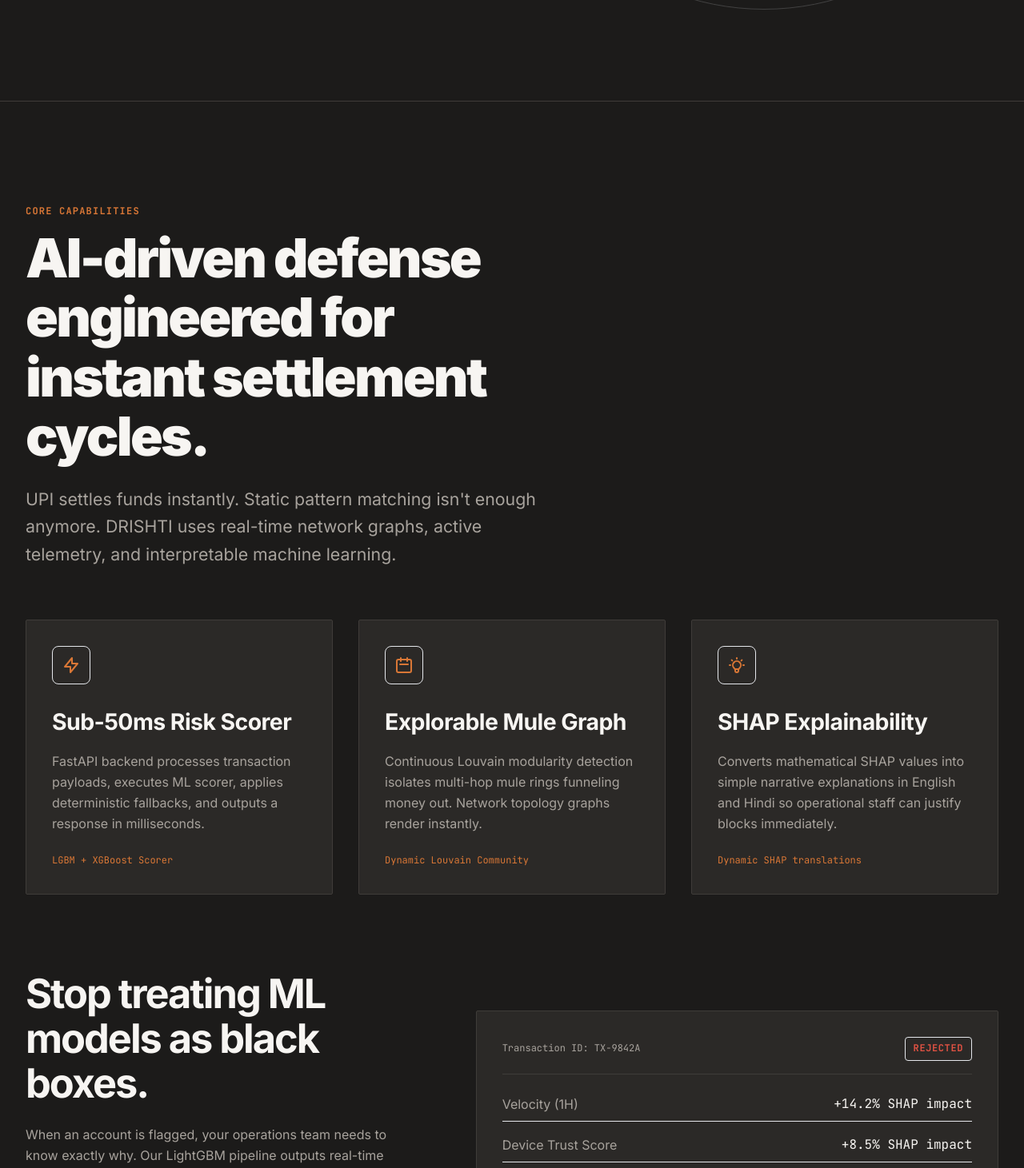
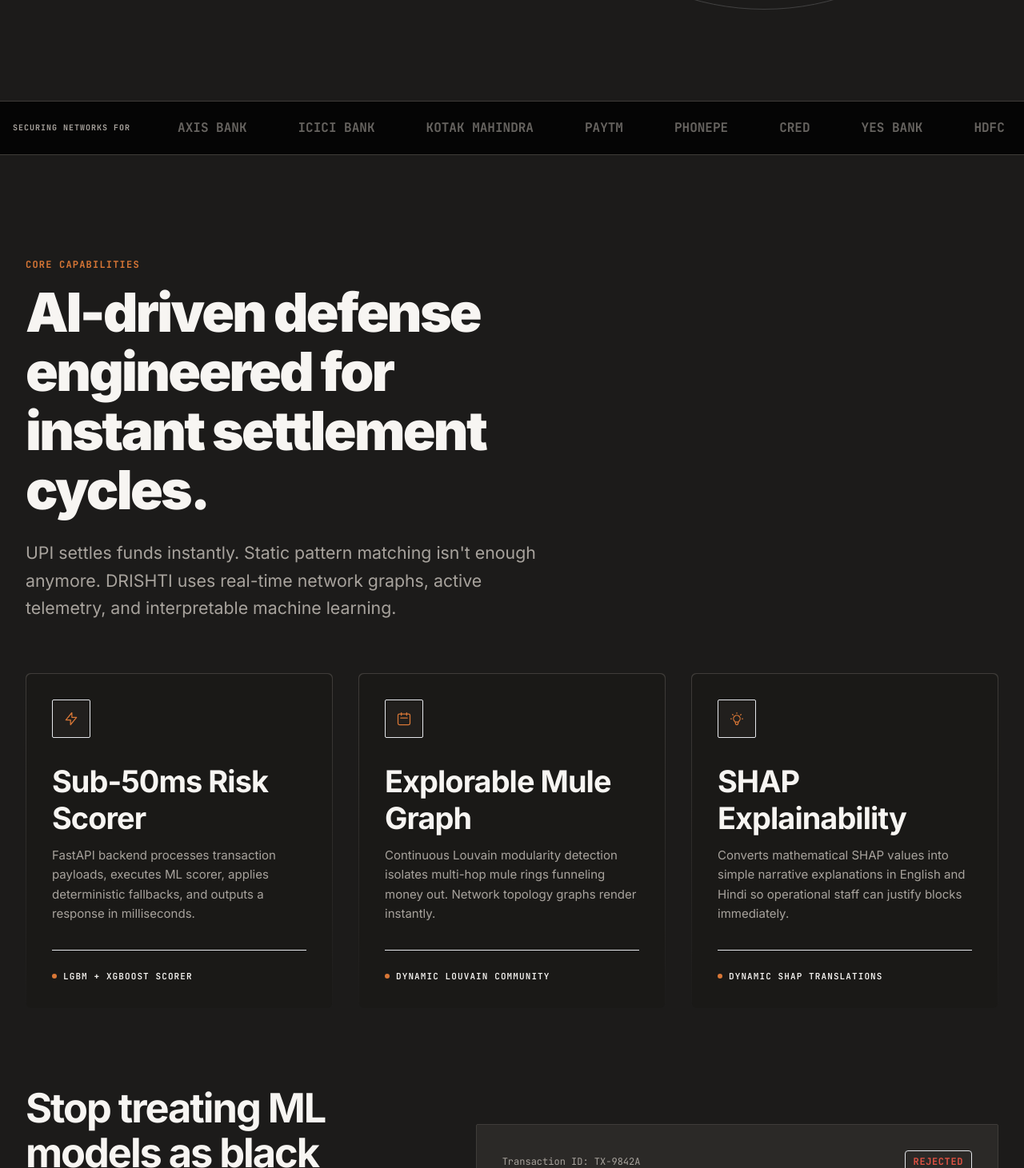
Before and after one commit to ShivamGawade-XS/DRISHTI, a Next.js app in the folder frontend/: page / in a window 1280 px wide. Shown: the part 829-2290 px from the top of the page at 80% size. Built offline with nearby package versions, Linux system fonts and the light colour scheme.

Commit message:
feat(marketing): hero section with marquee and features

```diff
--- a/frontend/src/app/(marketing)/page.tsx
+++ b/frontend/src/app/(marketing)/page.tsx
@@ -38,6 +38,29 @@ export default function MarketingPage() {
         </div>
       </section>
 
+      {/* HORIZONTAL MARQUEE SECTION */}
+      <section className="w-full border-b border-ui-border bg-[#050505] py-5 overflow-hidden flex items-center">
+        <div className="max-w-7xl mx-auto px-4 flex items-center w-full">
+          <span className="text-[10px] font-mono font-bold text-ui-muted uppercase tracking-widest mr-8 shrink-0">Securing Networks For</span>
+          <div className="flex-1 overflow-hidden relative mask-edges">
+            <div className="flex animate-marquee whitespace-nowrap gap-16 items-center">
+              {[...Array(2)].map((_, i) => (
+                <div key={i} className="flex gap-16 items-center text-sm font-bold font-mono text-ui-muted opacity-60">
+                  <span>HDFC BANK</span>
+                  <span>AXIS BANK</span>
+                  <span>ICICI BANK</span>
+                  <span>KOTAK MAHINDRA</span>
+                  <span>PAYTM</span>
+                  <span>PHONEPE</span>
+                  <span>CRED</span>
+                  <span>YES BANK</span>
+                </div>
+              ))}
+            </div>
+          </div>
+        </div>
+      </section>
+
       {/* 2. FEATURES SECTION */}
       <section id="features" className="w-full border-b border-ui-border py-24 md:py-32 bg-ui-bg">
         <div className="max-w-7xl mx-auto px-4 sm:px-6 lg:px-8">
@@ -53,46 +76,64 @@ export default function MarketingPage() {
 
           <div className="grid grid-cols-1 md:grid-cols-3 gap-8">
             {/* Feature 1 */}
-            <Card className="p-8 border border-ui-border bg-ui-card/50 flex flex-col justify-between h-full group hover:border-ui-accent transition-colors">
+            <div className="relative group rounded-md bg-gradient-to-b from-ui-border to-transparent p-[1px] overflow-hidden transition-all duration-500 hover:shadow-[0_0_30px_rgba(235,142,75,0.1)]">
+              <div className="absolute inset-0 bg-gradient-to-br from-ui-accent/10 to-transparent opacity-0 group-hover:opacity-100 transition-opacity duration-500" />
+              <div className="h-full rounded-md bg-[#1A1917] p-8 flex flex-col justify-between relative z-10">
                 <div>
-                <div className="w-12 h-12 bg-ui-accent/10 border border-ui-accent/30 rounded-lg flex items-center justify-center text-ui-accent mb-6">
-                  <svg className="w-6 h-6" fill="none" stroke="currentColor" viewBox="0 0 24 24"><path strokeLinecap="round" strokeLinejoin="round" strokeWidth={2} d="M13 10V3L4 14h7v7l9-11h-7z" /></svg>
+                  <div className="w-12 h-12 bg-[#211F1D] border border-ui-border/80 rounded-sm flex items-center justify-center text-ui-accent mb-8 shadow-inner group-hover:scale-110 transition-transform duration-500">
+                    <svg className="w-5 h-5" fill="none" stroke="currentColor" viewBox="0 0 24 24"><path strokeLinecap="round" strokeLinejoin="round" strokeWidth={1.5} d="M13 10V3L4 14h7v7l9-11h-7z" /></svg>
                   </div>
-                <h4 className="text-lg font-bold text-ui-text mb-3">Sub-50ms Risk Scorer</h4>
-                <p className="text-sm text-ui-muted leading-relaxed">
+                  <h4 className="text-xl font-bold text-ui-text mb-3 tracking-tight">Sub-50ms Risk Scorer</h4>
+                  <p className="text-[15px] text-ui-muted leading-relaxed">
                     FastAPI backend processes transaction payloads, executes ML scorer, applies deterministic fallbacks, and outputs a response in milliseconds.
                   </p>
                 </div>
-              <div className="mt-6 text-xs font-mono text-ui-accent">LGBM + XGBoost Scorer</div>
-            </Card>
+                <div className="mt-8 pt-6 border-t border-ui-border/50 text-[11px] uppercase tracking-widest font-mono text-ui-accent/80 font-semibold flex items-center">
+                  <span className="w-1.5 h-1.5 bg-ui-accent rounded-full mr-2" />
+                  LGBM + XGBoost Scorer
+                </div>
+              </div>
+            </div>
 
             {/* Feature 2 */}
-            <Card className="p-8 border border-ui-border bg-ui-card/50 flex flex-col justify-between h-full group hover:border-ui-accent transition-colors">
+            <div className="relative group rounded-md bg-gradient-to-b from-ui-border to-transparent p-[1px] overflow-hidden transition-all duration-500 hover:shadow-[0_0_30px_rgba(235,142,75,0.1)]">
+              <div className="absolute inset-0 bg-gradient-to-br from-ui-accent/10 to-transparent opacity-0 group-hover:opacity-100 transition-opacity duration-500" />
+              <div className="h-full rounded-md bg-[#1A1917] p-8 flex flex-col justify-between relative z-10">
                 <div>
-                <div className="w-12 h-12 bg-ui-accent/10 border border-ui-accent/30 rounded-lg flex items-center justify-center text-ui-accent mb-6">
-                  <svg className="w-6 h-6" fill="none" stroke="currentColor" viewBox="0 0 24 24"><path strokeLinecap="round" strokeLinejoin="round" strokeWidth={2} d="M8 7V3m8 4V3m-9 8h10M5 21h14a2 2 0 002-2V7a2 2 0 00-2-2H5a2 2 0 00-2 2v12a2 2 0 002 2z" /></svg>
+                  <div className="w-12 h-12 bg-[#211F1D] border border-ui-border/80 rounded-sm flex items-center justify-center text-ui-accent mb-8 shadow-inner group-hover:scale-110 transition-transform duration-500">
+                    <svg className="w-5 h-5" fill="none" stroke="currentColor" viewBox="0 0 24 24"><path strokeLinecap="round" strokeLinejoin="round" strokeWidth={1.5} d="M8 7V3m8 4V3m-9 8h10M5 21h14a2 2 0 002-2V7a2 2 0 00-2-2H5a2 2 0 00-2 2v12a2 2 0 002 2z" /></svg>
                   </div>
-                <h4 className="text-lg font-bold text-ui-text mb-3">Explorable Mule Graph</h4>
-                <p className="text-sm text-ui-muted leading-relaxed">
+                  <h4 className="text-xl font-bold text-ui-text mb-3 tracking-tight">Explorable Mule Graph</h4>
+                  <p className="text-[15px] text-ui-muted leading-relaxed">
                     Continuous Louvain modularity detection isolates multi-hop mule rings funneling money out. Network topology graphs render instantly.
                   </p>
                 </div>
-              <div className="mt-6 text-xs font-mono text-ui-accent">Dynamic Louvain Community</div>
-            </Card>
+                <div className="mt-8 pt-6 border-t border-ui-border/50 text-[11px] uppercase tracking-widest font-mono text-ui-accent/80 font-semibold flex items-center">
+                  <span className="w-1.5 h-1.5 bg-ui-accent rounded-full mr-2" />
+                  Dynamic Louvain Community
+                </div>
+              </div>
+            </div>
 
             {/* Feature 3 */}
-            <Card className="p-8 border border-ui-border bg-ui-card/50 flex flex-col justify-between h-full group hover:border-ui-accent transition-colors">
+            <div className="relative group rounded-md bg-gradient-to-b from-ui-border to-transparent p-[1px] overflow-hidden transition-all duration-500 hover:shadow-[0_0_30px_rgba(235,142,75,0.1)]">
+              <div className="absolute inset-0 bg-gradient-to-br from-ui-accent/10 to-transparent opacity-0 group-hover:opacity-100 transition-opacity duration-500" />
+              <div className="h-full rounded-md bg-[#1A1917] p-8 flex flex-col justify-between relative z-10">
                 <div>
-                <div className="w-12 h-12 bg-ui-accent/10 border border-ui-accent/30 rounded-lg flex items-center justify-center text-ui-accent mb-6">
-                  <svg className="w-6 h-6" fill="none" stroke="currentColor" viewBox="0 0 24 24"><path strokeLinecap="round" strokeLinejoin="round" strokeWidth={2} d="M9.663 17h4.673M12 3v1m6.364 1.636l-.707.707M21 12h-1M4 12H3m3.343-5.657l-.707-.707m2.828 9.9a5 5 0 117.072 0l-.548.547A3.374 3.374 0 0014 18.469V19a2 2 0 11-4 0v-.531c0-.895-.356-1.754-.988-2.386l-.548-.547z" /></svg>
+                  <div className="w-12 h-12 bg-[#211F1D] border border-ui-border/80 rounded-sm flex items-center justify-center text-ui-accent mb-8 shadow-inner group-hover:scale-110 transition-transform duration-500">
+                    <svg className="w-5 h-5" fill="none" stroke="currentColor" viewBox="0 0 24 24"><path strokeLinecap="round" strokeLinejoin="round" strokeWidth={1.5} d="M9.663 17h4.673M12 3v1m6.364 1.636l-.707.707M21 12h-1M4 12H3m3.343-5.657l-.707-.707m2.828 9.9a5 5 0 117.072 0l-.548.547A3.374 3.374 0 0014 18.469V19a2 2 0 11-4 0v-.531c0-.895-.356-1.754-.988-2.386l-.548-.547z" /></svg>
                   </div>
-                <h4 className="text-lg font-bold text-ui-text mb-3">SHAP Explainability</h4>
-                <p className="text-sm text-ui-muted leading-relaxed">
+                  <h4 className="text-xl font-bold text-ui-text mb-3 tracking-tight">SHAP Explainability</h4>
+                  <p className="text-[15px] text-ui-muted leading-relaxed">
                     Converts mathematical SHAP values into simple narrative explanations in English and Hindi so operational staff can justify blocks immediately.
                   </p>
                 </div>
-              <div className="mt-6 text-xs font-mono text-ui-accent">Dynamic SHAP translations</div>
-            </Card>
+                <div className="mt-8 pt-6 border-t border-ui-border/50 text-[11px] uppercase tracking-widest font-mono text-ui-accent/80 font-semibold flex items-center">
+                  <span className="w-1.5 h-1.5 bg-ui-accent rounded-full mr-2" />
+                  Dynamic SHAP translations
+                </div>
+              </div>
+            </div>
           </div>
 
           {/* Feature Deep Dive */}
@@ -166,22 +207,22 @@ export default function MarketingPage() {
               </p>
 
               <div className="space-y-4 pt-4">
-                <div className="p-4 bg-ui-card/50 border border-ui-border/60 rounded-lg">
+                <div className="p-4 bg-ui-card/50 border border-ui-border/60 rounded-sm">
                   <h4 className="text-base font-bold text-ui-text mb-1">UPI Apps & FinTechs</h4>
                   <p className="text-xs text-ui-muted">Embed SDK telemetry to analyze device fingerprints and prevent SIM-swapping / OTP-relay vectors.</p>
                 </div>
-                <div className="p-4 bg-ui-card/50 border border-ui-border/60 rounded-lg">
+                <div className="p-4 bg-ui-card/50 border border-ui-border/60 rounded-sm">
                   <h4 className="text-base font-bold text-ui-text mb-1">Payment Gateways</h4>
                   <p className="text-xs text-ui-muted">Route real-time payment streams through our scoring API to drop merchant chargebacks by 45%.</p>
                 </div>
-                <div className="p-4 bg-ui-card/50 border border-ui-border/60 rounded-lg">
+                <div className="p-4 bg-ui-card/50 border border-ui-border/60 rounded-sm">
                   <h4 className="text-base font-bold text-ui-text mb-1">Retail Banking Core</h4>
                   <p className="text-xs text-ui-muted">Batch processing and continuous network community detection to uncover money mule networks and dormant accounts.</p>
                 </div>
               </div>
             </div>
 
-            <div className="w-full md:w-7/12 relative aspect-video bg-ui-card border border-ui-border rounded-xl flex items-center justify-center p-8 shadow-md">
+            <div className="w-full md:w-7/12 relative aspect-video bg-ui-card border border-ui-border rounded-sm flex items-center justify-center p-8 shadow-md">
               <div className="absolute inset-0 opacity-10 bg-[radial-gradient(circle_at_center,_var(--tw-gradient-stops))] from-ui-accent via-transparent to-transparent pointer-events-none"></div>
               <div className="text-center space-y-4 relative z-10">
                 <div className="inline-flex items-center justify-center w-16 h-16 rounded-full border border-ui-riskRed bg-ui-riskRed/10 text-ui-riskRed font-mono text-xl mb-4 risk-pulse-red">
@@ -305,7 +346,7 @@ export default function MarketingPage() {
           <div className="grid grid-cols-1 md:grid-cols-2 lg:grid-cols-4 gap-8">
             {/* Resource 1 */}
             <div className="group cursor-pointer">
-              <div className="aspect-video bg-ui-card border border-ui-border rounded-lg mb-4 flex items-center justify-center text-ui-muted group-hover:border-ui-accent transition-colors relative overflow-hidden">
+              <div className="aspect-video bg-ui-card border border-ui-border rounded-sm mb-4 flex items-center justify-center text-ui-muted group-hover:border-ui-accent transition-colors relative overflow-hidden">
                 <span className="font-mono text-xs text-ui-accent font-bold">API REFERENCE</span>
               </div>
               <h4 className="text-base font-bold text-ui-text group-hover:text-ui-accent transition-colors">Developer Quickstart</h4>
@@ -314,7 +355,7 @@ export default function MarketingPage() {
 
             {/* Resource 2 */}
             <div className="group cursor-pointer">
-              <div className="aspect-video bg-ui-card border border-ui-border rounded-lg mb-4 flex items-center justify-center text-ui-muted group-hover:border-ui-accent transition-colors relative overflow-hidden">
+              <div className="aspect-video bg-ui-card border border-ui-border rounded-sm mb-4 flex items-center justify-center text-ui-muted group-hover:border-ui-accent transition-colors relative overflow-hidden">
                 <span className="font-mono text-xs text-ui-accent font-bold">RESEARCH PAPER</span>
               </div>
               <h4 className="text-base font-bold text-ui-text group-hover:text-ui-accent transition-colors">Multi-Hop Mule Ring Detection</h4>
@@ -323,7 +364,7 @@ export default function MarketingPage() {
 
             {/* Resource 3 */}
             <div className="group cursor-pointer">
-              <div className="aspect-video bg-ui-card border border-ui-border rounded-lg mb-4 flex items-center justify-center text-ui-muted group-hover:border-ui-accent transition-colors relative overflow-hidden">
+              <div className="aspect-video bg-ui-card border border-ui-border rounded-sm mb-4 flex items-center justify-center text-ui-muted group-hover:border-ui-accent transition-colors relative overflow-hidden">
                 <span className="font-mono text-xs text-ui-accent font-bold">CASE STUDY</span>
               </div>
               <h4 className="text-base font-bold text-ui-text group-hover:text-ui-accent transition-colors">Retail Bank Integration</h4>
@@ -332,7 +373,7 @@ export default function MarketingPage() {
 
             {/* Resource 4 */}
             <div className="group cursor-pointer">
-              <div className="aspect-video bg-ui-card border border-ui-border rounded-lg mb-4 flex items-center justify-center text-ui-muted group-hover:border-ui-accent transition-colors relative overflow-hidden">
+              <div className="aspect-video bg-ui-card border border-ui-border rounded-sm mb-4 flex items-center justify-center text-ui-muted group-hover:border-ui-accent transition-colors relative overflow-hidden">
                 <span className="font-mono text-xs text-ui-accent font-bold">EXPLANATIONS</span>
               </div>
               <h4 className="text-base font-bold text-ui-text group-hover:text-ui-accent transition-colors">Bilingual SHAP Explanations</h4>
```
Lines whose indentation alone changed are shown as unchanged.
